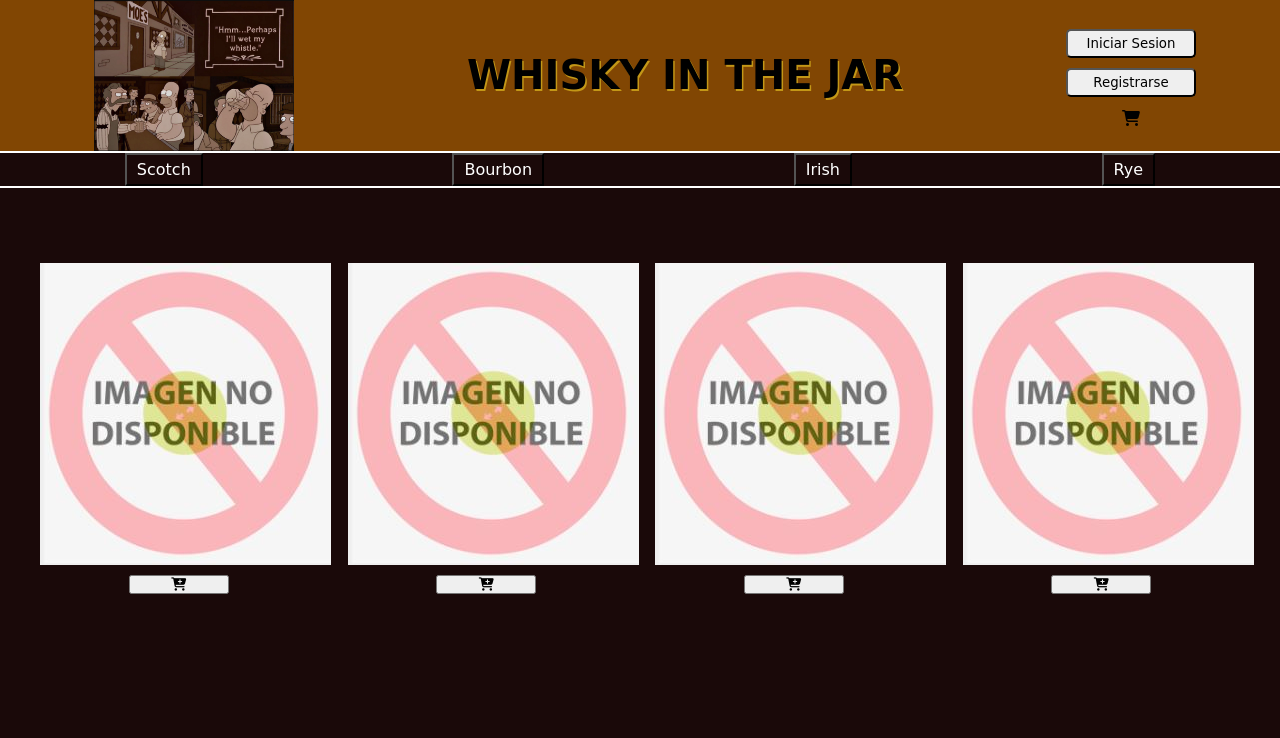
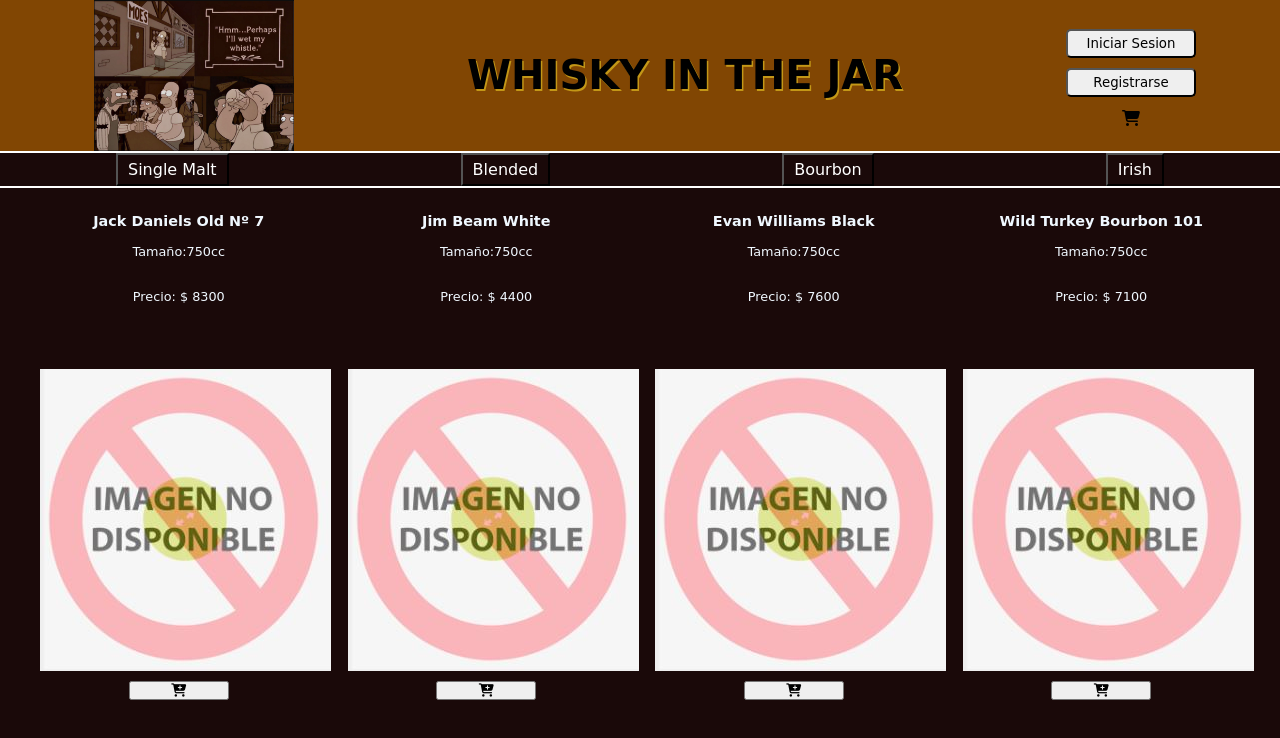
Before and after one commit to CoddingMike/CoderHouse_JS, a plain HTML site: page index.html in a window 1280 px wide. Both pictures are taken after a click on the button "Bourbon". Drawn offline with Linux system fonts and the light colour scheme; a web font is replaced by a local one.

Commit message:
Avance Proyecto

```diff
--- a/index.html
+++ b/index.html
@@ -36,10 +36,11 @@
     <main>
         <nav>
             <ul class="categories-container">
-                <li><button id="scotch-whisky" class="button-type">Scotch</button></li>
+                <li><button id="scotch-whisky" class="button-type">Single Malt</button></li>
+                <li><button id="blended-whisky" class="button-type">Blended</button></li>
                 <li><button id="bourbon-whisky" class="button-type">Bourbon</button></li>
                 <li><button id="irish-whisky" class="button-type">Irish</button></li>
-                <li><button id="rye-whisky" class="button-type">Rye</button></li>
+
             </ul>
         </nav>
         <section class="product-container">
--- a/scripts/index.js
+++ b/scripts/index.js
@@ -1,39 +1,59 @@
+import { productSingleMaltWhisky } from "./products.js";
+import { productBlendedWhisky } from "./products.js";
+import { productBourbonWhisky } from "./products.js";
 import { productIrishWhisky } from "./products.js";
+
 const scotchWhisky = document.getElementById("scotch-whisky");
+const blendedWhisky = document.getElementById("blended-whisky");
 const bourbonWhisky = document.getElementById("bourbon-whisky");
 const irishWhisky = document.getElementById("irish-whisky");
-const ryeWhisky = document.getElementById("rye-whisky");
 const productSelection = document.getElementsByClassName("product-detail");
-const titleItem = "<h4 class='item-title'</h4>";
+const titleSelection = document.getElementsByClassName("item-title");
+const descriptionSelect = document.getElementsByClassName("description-item");
+const priceItemSelect = document.getElementsByClassName("price-item");
+const titleItem = "<h4 class='item-title'></h4>";
+const descriptionItem = "<p class='description-item'></p>";
+const priceItem = "<p class='price-item'></p>";
 const classImage = "class='image-product-style'>";
 const buttonItem = "<button class='button-selection'><i class='fa-solid fa-cart-plus'></i></button>";
 
 const scotishSelection = () => {
+for (let i = 0; i < 4; i++) {
+        productSelection[i].innerHTML = titleItem + descriptionItem + priceItem + "<img src='/img/NODISP.JPG'" + classImage + buttonItem;
+        titleSelection[i].innerText = productSingleMaltWhisky[i].name;
+        descriptionSelect[i].innerText = "Tamaño:" + productSingleMaltWhisky[i].size;
+        priceItemSelect[i].innerText = "Precio: " + productSingleMaltWhisky[i].price;
+    }
+}
 
-for (let i = 0; i < 4; i++) {
-        productSelection[i].innerHTML = titleItem + "<img src='/img/NODISP.JPG'" + classImage + buttonItem;
+const blendedSelection = () => {
+    for (let i = 0; i < 4; i++) {
+        productSelection[i].innerHTML = titleItem + descriptionItem + priceItem + "<img src='/img/NODISP.JPG'" + classImage + buttonItem;
+        titleSelection[i].innerText = productBlendedWhisky[i].name;
+        descriptionSelect[i].innerText = "Tamaño:" + productBlendedWhisky[i].size;
+        priceItemSelect[i].innerText = "Precio: " + productBlendedWhisky[i].price;
     }
 }
 
 const buorbonSelection = () => {
     for (let i = 0; i < 4; i++) {
-        productSelection[i].innerHTML = "<h4></h4><img src='/img/NODISP.JPG'" + classImage + buttonItem;
+        productSelection[i].innerHTML = titleItem + descriptionItem + priceItem + "<img src='/img/NODISP.JPG'" + classImage + buttonItem;
+        titleSelection[i].innerText = productBourbonWhisky[i].name;
+        descriptionSelect[i].innerText = "Tamaño:" + productBourbonWhisky[i].size;
+        priceItemSelect[i].innerText = "Precio: " + productBourbonWhisky[i].price;
     }
 }
 
 const irishSelection = () => {
     for (let i = 0; i < 4; i++) {
-        productSelection[i].innerHTML = "<h4></h4><img src='/img/NODISP.JPG'" + classImage + buttonItem;
-    }
-}
-
-const ryeSelection = () => {
-    for (let i = 0; i < 4; i++) {
-        productSelection[i].innerHTML = "<h4></h4><img src='/img/NODISP.JPG'" + classImage + buttonItem;
+        productSelection[i].innerHTML = titleItem + descriptionItem + priceItem + "<img src='/img/NODISP.JPG'" + classImage + buttonItem;
+        titleSelection[i].innerText = productIrishWhisky[i].name;
+        descriptionSelect[i].innerText = "Tamaño:" + productIrishWhisky[i].size;
+        priceItemSelect[i].innerText = "Precio: " + productIrishWhisky[i].price;
     }
 }
 
 scotchWhisky.addEventListener("click", scotishSelection);
+blendedWhisky.addEventListener("click", blendedSelection);
 bourbonWhisky.addEventListener("click", buorbonSelection);
 irishWhisky.addEventListener("click", irishSelection);
-ryeWhisky.addEventListener("click", ryeSelection);
--- a/scripts/products.js
+++ b/scripts/products.js
@@ -1,62 +1,93 @@
-export const productScotishWhisky = [
+export const productSingleMaltWhisky = [
     {
-        name: "Jameson Irish Whiskey",
+        name: "The Glenlivet 12 años",
         size: "750cc",
         productCode: "A001",
-        type: "Irish",
-        price: "1500",
+        type: "Single Malt",
+        price: "$ 9450",
     },
     {
-        name: "Jameson Black Barrel",
+        name: "Scapa Skiren",
         size: "750cc",
         productCode: "A002",
-        type: "Irish",
-        price: "1700",
+        type: "Single Malt",
+        price: "$ 11100",
     },
     {
-        name: "Jameson Caskmakes Stout Edition",
+        name: "Glenfiddich 12 años",
         size: "750cc",
         productCode: "A003",
-        type: "Irish",
-        price: "1900",
+        type: "Single Malt",
+        price: "$ 15200",
     },
     {
-        name: "Jameson Caskmakes IPA Edition",
+        name: "Clynelish 14 Años",
         size: "750cc",
         productCode: "A004",
-        type: "Irish",
-        price: "1900",
+        type: "Single Malt",
+        price: "$ 15900",
+    }
+]
+
+export const productBlendedWhisky = [
+    {
+        name: "Johnnie Walker Black Label",
+        size: "750cc",
+        productCode: "B001",
+        type: "Blended",
+        price: "$ 7700",
+    },
+    {
+        name: "Chivas Regal 12 años",
+        size: "750cc",
+        productCode: "B002",
+        type: "Blended",
+        price: "$ 6900",
+    },
+    {
+        name: "Grand Old Parr 12 años",
+        size: "750cc",
+        productCode: "B003",
+        type: "Blended",
+        price: "$ 5600",
+    },
+    {
+        name: "Grant's Triple Wood",
+        size: "750cc",
+        productCode: "B004",
+        type: "Blended",
+        price: "$ 4800",
     }
 ]
 
 export const productBourbonWhisky = [
     {
-        name: "Jameson Irish Whiskey",
+        name: "Jack Daniels Old Nº 7",
         size: "750cc",
-        productCode: "B001",
-        type: "Irish",
-        price: "1500",
+        productCode: "C001",
+        type: "Bourbon",
+        price: "$ 8300",
     },
     {
-        name: "Jameson Black Barrel",
+        name: "Jim Beam White",
         size: "750cc",
-        productCode: "B002",
-        type: "Irish",
-        price: "1700",
+        productCode: "C002",
+        type: "Bourbon",
+        price: "$ 4400",
     },
     {
-        name: "Jameson Caskmakes Stout Edition",
+        name: "Evan Williams Black",
         size: "750cc",
-        productCode: "B003",
-        type: "Irish",
-        price: "1900",
+        productCode: "C003",
+        type: "Bourbon",
+        price: "$ 7600",
     },
     {
-        name: "Jameson Caskmakes IPA Edition",
+        name: "Wild Turkey Bourbon 101",
         size: "750cc",
-        productCode: "B004",
-        type: "Irish",
-        price: "1900",
+        productCode: "C004",
+        type: "Bourbon",
+        price: "$ 7100",
     }
 ]
 
@@ -64,60 +95,29 @@
     {
         name: "Jameson Irish Whiskey",
         size: "750cc",
-        productCode: "C001",
+        productCode: "D001",
         type: "Irish",
         price: "$ 4900",
     },
     {
         name: "Jameson Black Barrel",
         size: "750cc",
-        productCode: "C002",
+        productCode: "D002",
         type: "Irish",
         price: "$ 6700",
     },
     {
         name: "Jameson Caskmakes Stout Edition",
         size: "750cc",
-        productCode: "C003",
+        productCode: "D003",
         type: "Irish",
         price: "$ 5200",
     },
     {
         name: "Jameson Caskmakes IPA Edition",
         size: "750cc",
-        productCode: "C004",
+        productCode: "D004",
         type: "Irish",
         price: "$ 5100",
     }
 ]
-
-export const productRyeWhisky = [
-    {
-        name: "Jameson Irish Whiskey",
-        size: "750cc",
-        productCode: "D001",
-        type: "Irish",
-        price: "1500",
-    },
-    {
-        name: "Jameson Black Barrel",
-        size: "750cc",
-        productCode: "D002",
-        type: "Irish",
-        price: "1700",
-    },
-    {
-        name: "Jameson Caskmakes Stout Edition",
-        size: "750cc",
-        productCode: "D003",
-        type: "Irish",
-        price: "1900",
-    },
-    {
-        name: "Jameson Caskmakes IPA Edition",
-        size: "750cc",
-        productCode: "D004",
-        type: "Irish",
-        price: "1900",
-    }
-]
--- a/styles/index.css
+++ b/styles/index.css
@@ -84,6 +84,12 @@
     border-bottom: 2px solid white;
 }
 
+.price-item, .description-item {
+    font-family: 'Vast Shadow', cursive, Arial, Helvetica, sans-serif;
+    font-size: 0.8rem;
+    padding: 15px;
+}
+
 .button-type {
     padding: 5px 10px;
     background-color: var(--color-bg-main);
@@ -105,6 +111,11 @@
     align-self: center;
     margin: 10px;
     width: 100px;
+}
+
+.item-title {
+    font-size: 0.9rem;
+    font-family: rye, cursive;
 }
 
 .image-product-style{
```
